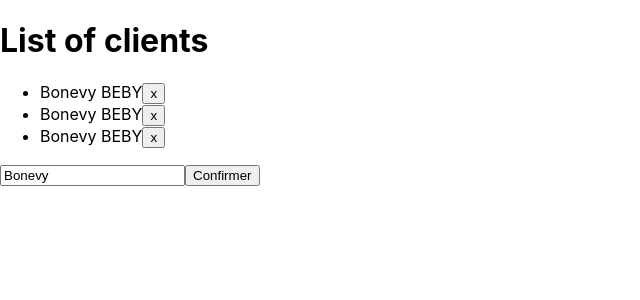
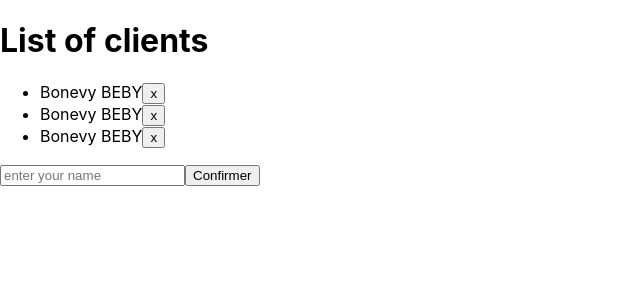
Before and after one commit to zoulou421/reactjs-tour, a React (Create React App) app: page / in a window 1280 px wide. Shown: the top 300 px of the page, without its empty margins (0-640 px from the left). Built offline with nearby package versions, Linux system fonts and the light colour scheme.

Commit message:
Separation of concerns!

```diff
--- a/src/App.js
+++ b/src/App.js
@@ -1,4 +1,6 @@
 import React, { Component } from 'react';
+import Client from './components/Client';
+import ClientForm from './components/ClientForm';
 
 
 class App extends React.Component {
@@ -8,31 +10,32 @@ class App extends React.Component {
       { id: 2, name: "Bonevy BEBY" },
       { id: 3, name: "Bonevy BEBY" },
     ],
-    newClient: 'Bonevy',
 
   }
 
   handleDelete = id => {
-    const clients = this.state.clients.slice();
-
+    //const clients = this.state.clients.slice();
+    const clients = [...this.state.clients];
     const index = clients.findIndex((client) => client.id === id);
     clients.splice(index, 1);
-    this.setState({ clients: clients });
+    //this.setState({ clients: clients });
+    this.setState({ clients });
   }
-  handleSubmit = event => {
-    event.preventDefault();
-    const id = new Date().getTime();
-    const name = this.state.newClient;
-    const clientTemp = { id, name };
-    const clients = this.state.clients.slice();
-    clients.push(clientTemp);
-    this.setState({ clients: clients })
+  //handleSubmit taken into ClientForm
+  /* handleOnchange = (event) => {
+     const value = event.currentTarget.value;
+     this.setState({ newClient: value });
+     console.log(event.currentTarget.value)
+
+   }*/
+
+  handleAdd = client => {
+    const clients = [...this.state.clients];
+    //clients.push(clientTemp);
+    clients.push(client);
+    this.setState({ clients })
   }
-  handleOnchange = (event) => {
-    const value = event.currentTarget.value;
-    this.setState({ newClient: value });
-    console.log(event.currentTarget.value)
-  }
+  //handleOnchange = (event) => this.setState({ newClient: event.currentTarget.value });
 
   render() {
     const title = "List of clients";
@@ -40,13 +43,11 @@ class App extends React.Component {
       <div>
         <h1> {title}</h1>
         <ul>
-          {this.state.clients.map((client, index) => <li key={index}>{client.name}
-            <button onClick={() => this.handleDelete(client.id)}>x</button></li>)}
+          {this.state.clients.map((client) =>
+            <Client details={client} onDelete={this.handleDelete} />
+          )}
         </ul>
-        <form onSubmit={this.handleSubmit}>
-          <input type="text" placeholder="enter your name" value={this.state.newClient} onChange={this.handleOnchange} />
-          <button>Confirmer</button>
-        </form>
+        <ClientForm onClientAdd={this.handleAdd} />
       </div>
 
     );
--- /dev/null
+++ b/src/components/Client.js
@@ -0,0 +1,17 @@
+import React, { Component } from 'react';
+
+class Client extends Component {
+    render() {
+        //const details = this.props.details;
+        //const onDelete = this.props.onDelete;
+        const { details, onDelete } = this.props;
+        return (
+
+            <li>{details.name}
+                <button onClick={() => onDelete(details.id)}>x</button>
+            </li>
+        );
+    }
+}
+
+export default Client;
--- /dev/null
+++ b/src/components/ClientForm.js
@@ -0,0 +1,32 @@
+import React, { Component } from 'react';
+
+class ClientForm extends Component {
+    state = {
+        newClient: ''
+    }
+    handleOnchange = (event) => this.setState({ newClient: event.currentTarget.value });
+
+    handleSubmit = event => {
+        event.preventDefault();
+        const id = new Date().getTime();
+        const name = this.state.newClient;
+        // const clientTemp = { id, name };
+        // const clients = this.state.clients.slice();
+        //
+        this.props.onClientAdd({ id, name })
+        this.setState({ newClient: '' })
+
+    }
+
+
+    render() {
+        return (
+            <form onSubmit={this.handleSubmit}>
+                <input type="text" placeholder="enter your name" value={this.state.newClient} onChange={this.handleOnchange} />
+                <button>Confirmer</button>
+            </form>
+        );
+    }
+}
+
+export default ClientForm;
```
